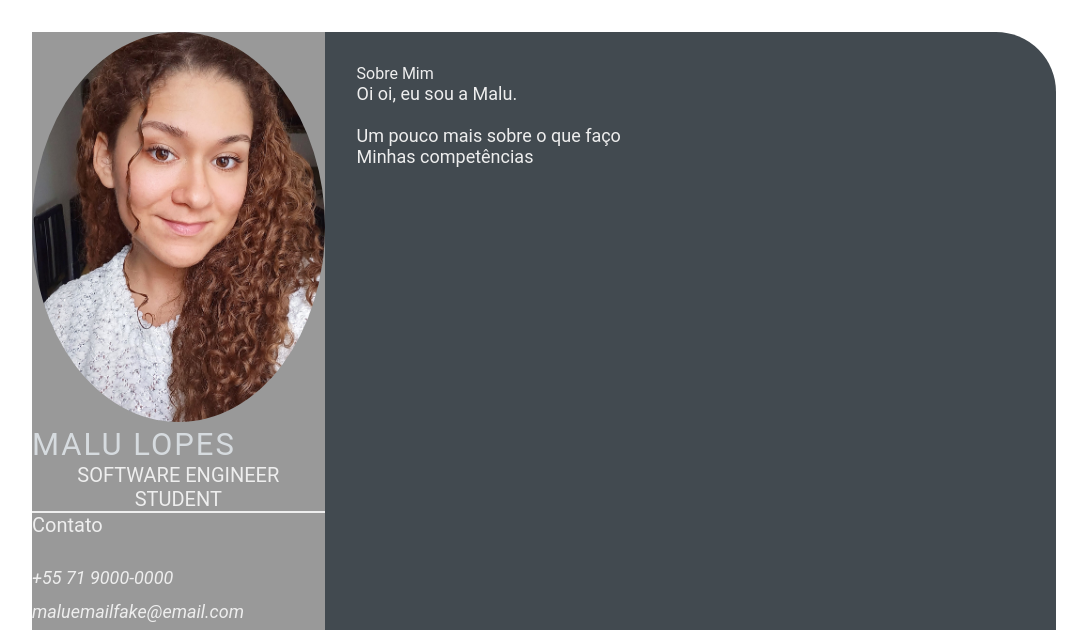
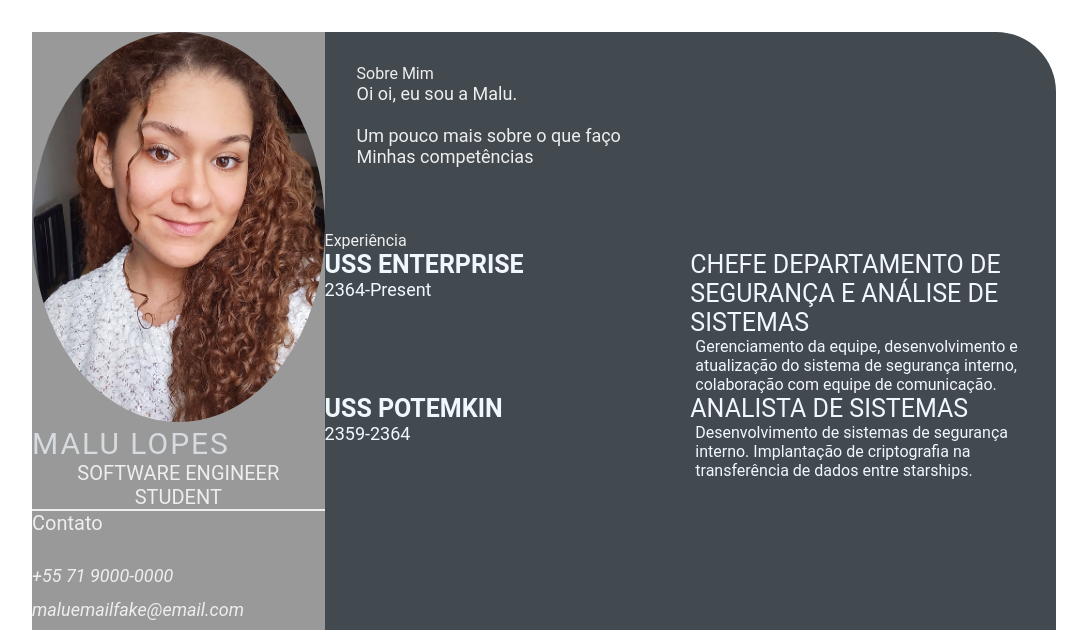
Before and after one commit to MalluLopez/devweekgit-cv-malulopes.github.io, a plain HTML site: page index.html in a window 1280 px wide. Shown: the top 630 px of the page, without its empty margins (96-1183 px from the left). Drawn offline with Linux system fonts and the light colour scheme.

Commit message:
feature: add experience details. (#3)

```diff
--- a/index.html
+++ b/index.html
@@ -48,6 +48,34 @@
                         </p>
                     </section>
                 </div>
+            <section class="experience gap">
+                <div class="right-title">Experiência</div>
+                <div class="experience-contents">
+                    <div class="exp-left">
+                        <p class="exp-company-name">USS ENTERPRISE</p>
+                        <p class="exp-time-period">2364-Present</p>
+                    </div>
+                    <div class="exp-right">
+                        <p class="exp-position">CHEFE DEPARTAMENTO DE SEGURANÇA E ANÁLISE DE SISTEMAS</p>
+                        <p class="exp-desc">Gerenciamento da equipe, desenvolvimento e atualização
+                            do sistema de segurança interno, colaboração com equipe de comunicação.</p>
+
+                    </div>
+                    <div class="exp-left">
+                        <p class="exp-company-name">USS POTEMKIN</p>
+                        <p class="exp-time-period">2359-2364</p>
+                    </div>
+                    <div class="exp-right">
+                        <p class="exp-position">ANALISTA DE SISTEMAS</p>
+                        <p class="exp-desc">Desenvolvimento de sistemas de segurança interno.
+                            Implantação de criptografia na transferência de dados entre starships.
+</p>
+
+                    </div>
+                </div>
+
+
+            </section>
             </section>
 
     </main>
--- a/style.css
+++ b/style.css
@@ -43,7 +43,7 @@
 
 .name {
     color: #D6DBDF;
-    font-size: 31px;
+    font-size: 30px;
     letter-spacing: 2px;
     text-transform: uppercase;
 }
@@ -101,3 +101,38 @@
     font-size: 18px;
     color: #eeeeee;
 }
+
+.experience-contents,
+.education-contents,
+.awards-contents {
+    display: grid;
+    grid-template-columns: repeat(2, 1fr);
+    padding-bottom: 2rem;
+    color: #F1F8FD;
+}
+
+.exp-company-name,
+.education-school-name,
+.awards-company-name {
+    font-size: 25px;
+    font-weight: bold;
+}
+
+.exp-time-period,
+.educationp-time-period,
+.awards-time-period {
+    font-size: 18px;
+}
+
+.exp-position,
+.education-subject,
+.awards-name {
+    font-size: 25px;
+}
+
+.exp-desc,
+.education-desc,
+.awards-desc {
+    font-size: 16px;
+    padding-left: 5px;
+}
```
